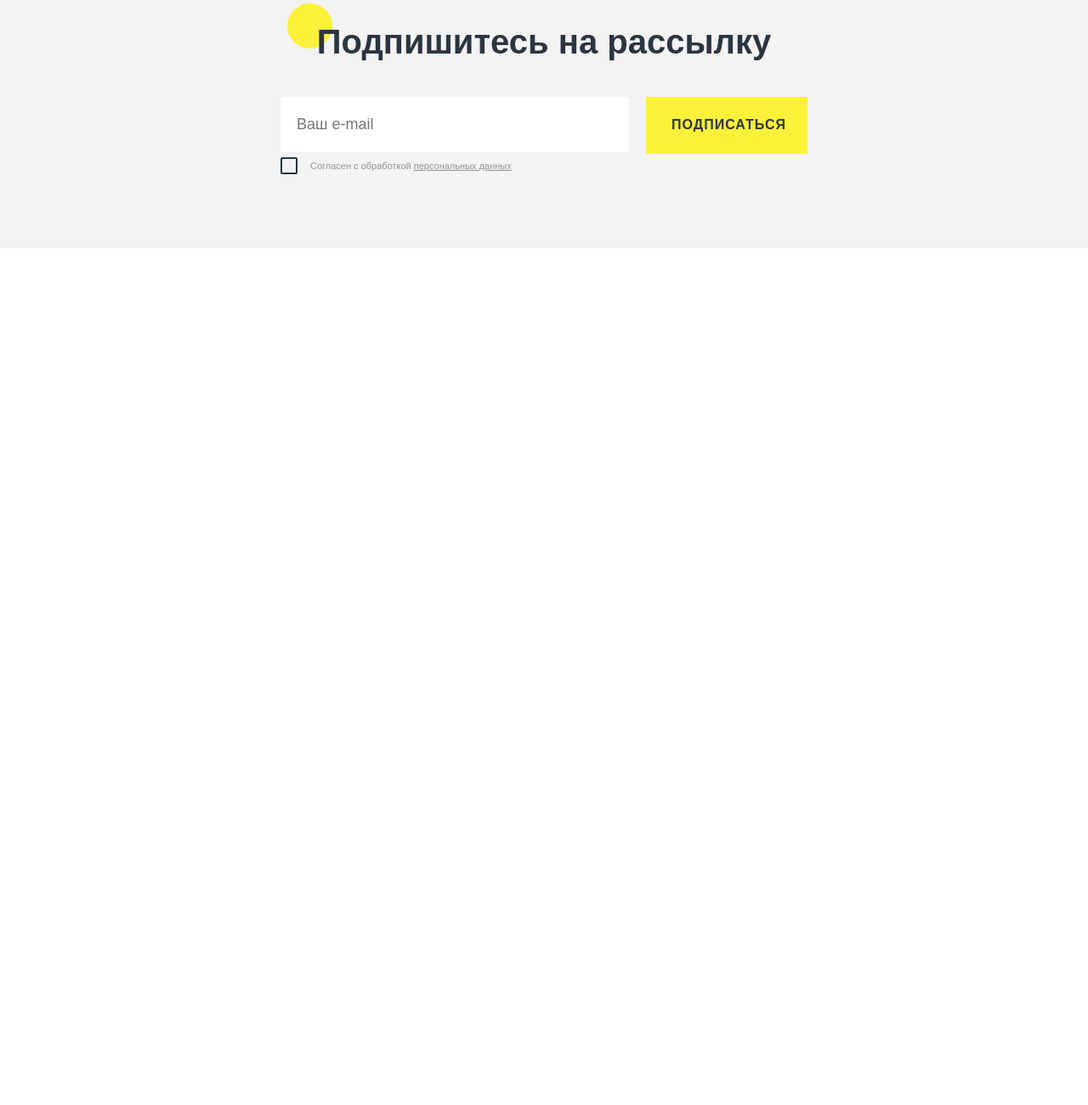
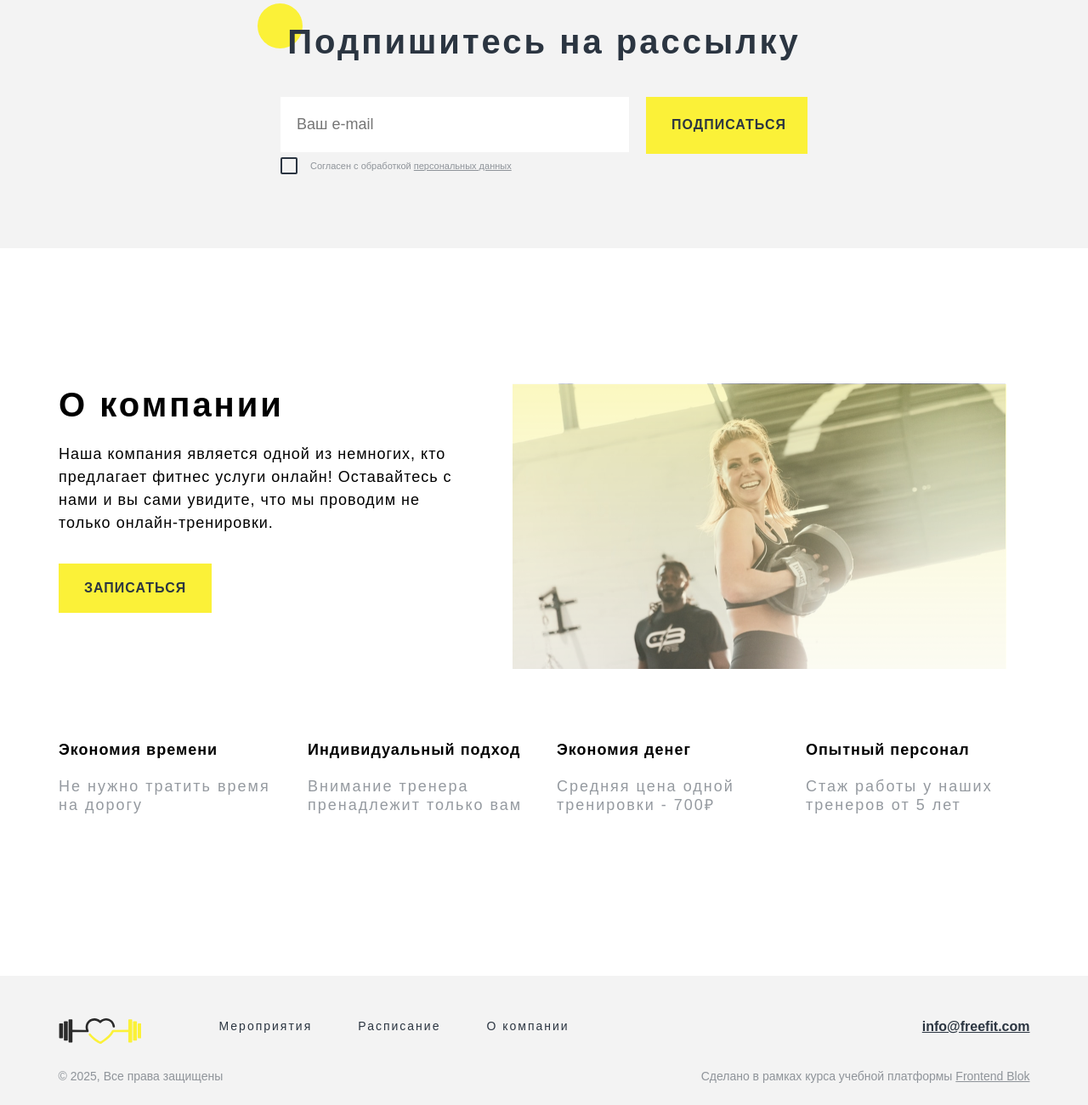
Before and after one commit to ArchEnemy56/FrontendBlok-DiplomWork, a plain HTML site: page index.html in a window 1280 px wide. Shown: the part 1971-3271 px from the top of the page at 85% size. Before the commit the page ends 2263 px from the top, so only its background shows below. Drawn offline with Linux system fonts and the light colour scheme; grey boxes are pictures that could not be loaded.

Commit message:
intermediate result

```diff
--- a/index.html
+++ b/index.html
@@ -31,7 +31,7 @@
             </div>
             <div class="hero-bg"></div>
             <img class="hero-img" src="images/@2x/girl2.png" alt="">
-            <a href="#" class="arrow"></a>
+            <a href="#01" class="arrow"></a>
         </div>
 
         <div class="training">
@@ -100,6 +100,62 @@
             <button class="btn-yellow" type="submit"><span>Подписаться</span></button>
         </form>
     </div>
+
+    <section class="about">
+        <div class="container">
+            <div class="about-info">
+                <div class="about-text">
+                    <h3 class="title-h3">О компании</h3>
+                    <p class="description-about">Наша компания является одной из немногих, кто предлагает фитнес услуги
+                        онлайн! Оставайтесь с нами и вы сами увидите, что мы проводим не только онлайн-тренировки.</p>
+
+                    <button class="btn-yellow" type="submit"><span>записаться</span></button>
+                </div>
+
+                <div class="about-img">
+                    <img src="images/trainer.png" alt="">
+                </div>
+            </div>
+            <div class="profit">
+                <ul class="profit-grid">
+                    <li>
+                        <h4 class="title-h4">Экономия времени </h4>
+                        <p class="description-profit">Не нужно тратить время на дорогу</p>
+                    </li>
+                    <li>
+                        <h4 class="title-h4">Индивидуальный подход</h4>
+                        <p class="description-profit">Внимание тренера пренадлежит только вам</p>
+                    </li>
+                    <li>
+                        <h4 class="title-h4">Экономия денег</h4>
+                        <p class="description-profit">Средняя цена одной тренировки - 700₽</p>
+                    </li>
+                    <li>
+                        <h4 class="title-h4">Опытный персонал</h4>
+                        <p class="description-profit">Стаж работы у наших тренеров от 5 лет</p>
+                    </li>
+
+                </ul>
+            </div>
+        </div>
+    </section>
+
+    <footer class="footer">
+        <div class="footer-top">
+            <a href="" class="logo"></a>
+            <nav class="nav-menu">
+                <a href="#" class="nav-link">Мероприятия</a>
+                <a href="#" class="nav-link">Расписание</a>
+                <a href="#" class="nav-link">О компании</a>
+            </nav>
+            <a href="mailto:info@freefit.com" class="social-link" target="_blank">info@freefit.com</a>
+        </div>
+
+        <div class="footer-inf">
+            <p>&copy; 2025, Все права защищены</p>
+            <p class="right">Сделано в рамках курса учебной платформы <a class="pers" href="https://cabinet.frontendblok.com/courses">Frontend Blok<a></p>
+        </div>
+    </footer>
 </body>
 
 </html>
--- a/styles/main.css
+++ b/styles/main.css
@@ -1,7 +1,7 @@
 @font-face {
     font-family: 'Montserrat-Bold';
     font-weight: 700;
-    font-style: normal;
+    /*font-style: normal;*/
     src: url('../fonts/Montserrat-Bold.ttf') format('ttf');
 
     font-family: 'Montserrat-Regular';
@@ -12,6 +12,7 @@
 
 :root {
     font-family: 'Montserrat-Regular', sans-serif;
+    font-family: 'Montserrat-Bold', sans-serif;
     --dark: rgba(43, 53, 65, 1);
     --dark-op: rgba(43, 53, 65, 0.5);
     --yellow: rgba(251, 241, 56, 1);
@@ -19,6 +20,10 @@
     --light-gray: rgba(243, 243, 243, 1);
     --bordo: 1px solid rgba(174, 3, 3, 1);
     --tr: 0.3s;
+}
+
+html {
+    scroll-behavior: smooth;
 }
 
 body {
@@ -30,6 +35,13 @@ body {
     font-family: 'Montserrat-Bold', sans-serif;
     font-size: 40px;
     line-height: 1.25;
+    letter-spacing: 3px;
+}
+
+.title-h4 {
+    font-family: 'Montserrat-Bold', sans-serif;
+    line-height: 1.25;
+    letter-spacing: 1px;
 }
 
 .container {
@@ -156,6 +168,7 @@ body {
     padding: 20px 30px 20px 30px;
     color: var(--dark);
     position: relative;
+    border: none;
 }
 
 .btn-yellow::after {
@@ -209,9 +222,9 @@ body {
 
 .hero-img {
     position: absolute;
-    right: -7vw;
+    right: -9vw;
     bottom: 0;
-    width: clamp(399px, 50vw, 996px);
+    width: clamp(399px, 52vw, 996px);
 }
 
 .arrow {
@@ -235,7 +248,6 @@ body {
     width: 100%;
     max-width: 356px;
     margin: 0;
-    letter-spacing: 3px;
 }
 
 .date {
@@ -331,10 +343,10 @@ body {
 
 .gray-strip {
     margin: 0 auto;
+    margin-bottom: 159px;
     background: var(--light-gray);
     height: 348px;
     width: 100%;
-    max-width: 1920px;
     display: flex;
     flex-direction: column;
 }
@@ -485,6 +497,92 @@ input:invalid:focus {
     border-radius: 100%;
 }
 
+.about-text .title-h3 {
+    margin: 0 auto;
+}
+
+.description-about {
+    width: 100%;
+    max-width: 483px;
+    letter-spacing: 1px;
+    line-height: 1.5;
+    margin-top: 20px;
+    margin-bottom: 34px;
+}
+
+.about-info {
+    display: flex;
+    gap: 4vw;
+    margin-bottom: 80px;
+}
+
+ul {
+    list-style: none;
+}
+
+.profit-grid {
+    display: grid;
+    grid-template-columns: repeat(4, 1fr);
+    gap: 30px;
+    padding: 0;
+    margin-top: 0;
+    margin-bottom: 189px;
+}
+
+.description-profit,
+.footer-inf {
+    color: var(--dark-op);
+    margin: 0 auto;
+}
+
+.description-profit {
+    line-height: 1.25;
+    letter-spacing: 2px;
+}
+
+.title-h4 {
+    margin-top: 0;
+    margin-bottom: 20px;
+}
+
+.footer {
+    background: var(--light-gray);
+}
+
+.footer-top {
+    margin: 0 auto;
+    display: flex;
+    width: 100%;
+    max-width: 1143px;
+    padding-top: 50px;
+    padding-bottom: 30px;
+    position: relative;
+}
+
+.footer-top .nav-menu {
+    font-size: 14px;
+}
+
+.footer-inf {
+    display: flex;
+    position: relative;
+    justify-content: space-between;
+    margin: 0 auto;
+    width: 100%;
+    max-width: 1143px;
+}
+
+.footer-inf > p {
+    margin-top: 0;
+    margin-bottom: 26px;
+    font-size: 14px;
+}
+
+.right {
+    position: absolute;
+    right: 0;
+}
+
 @media (max-width: 1500px) {
     .hero img {
         right: -2vw;
```
Also changed, not shown: images/trainer.png (added).
